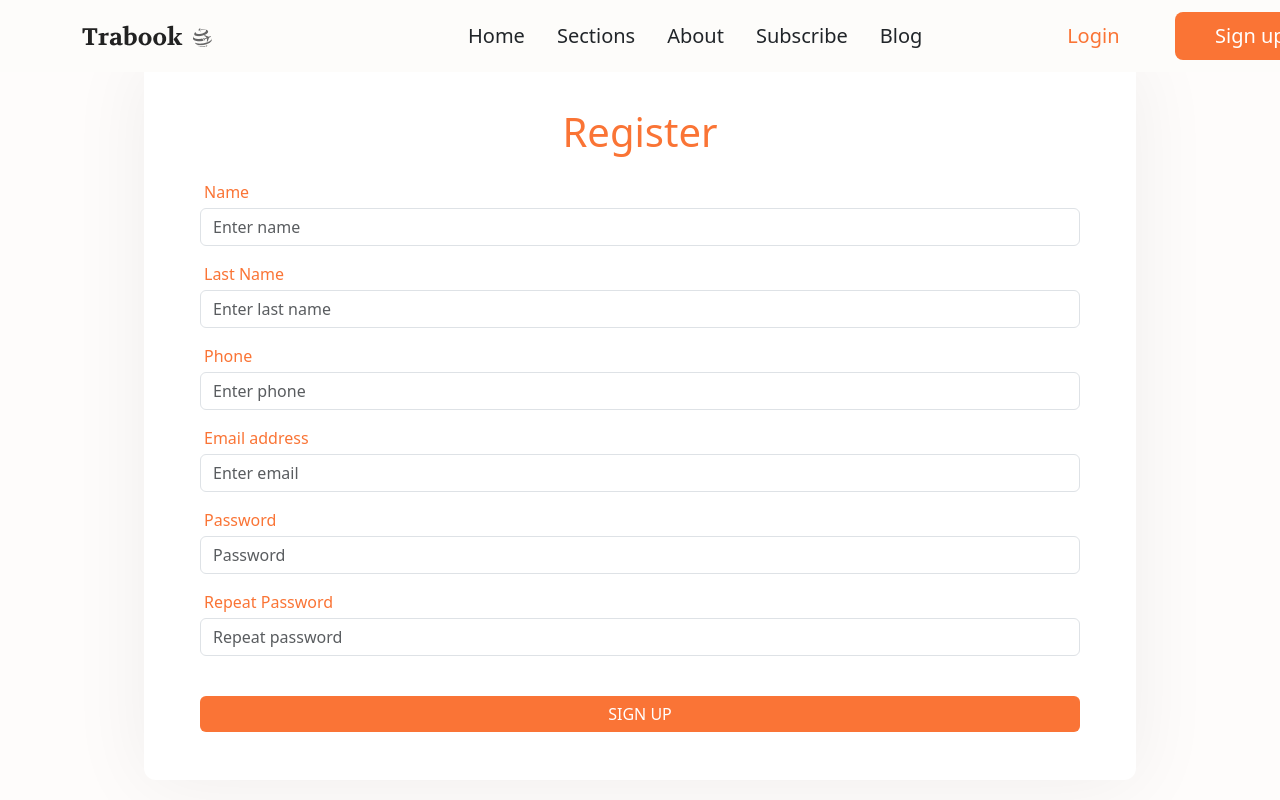
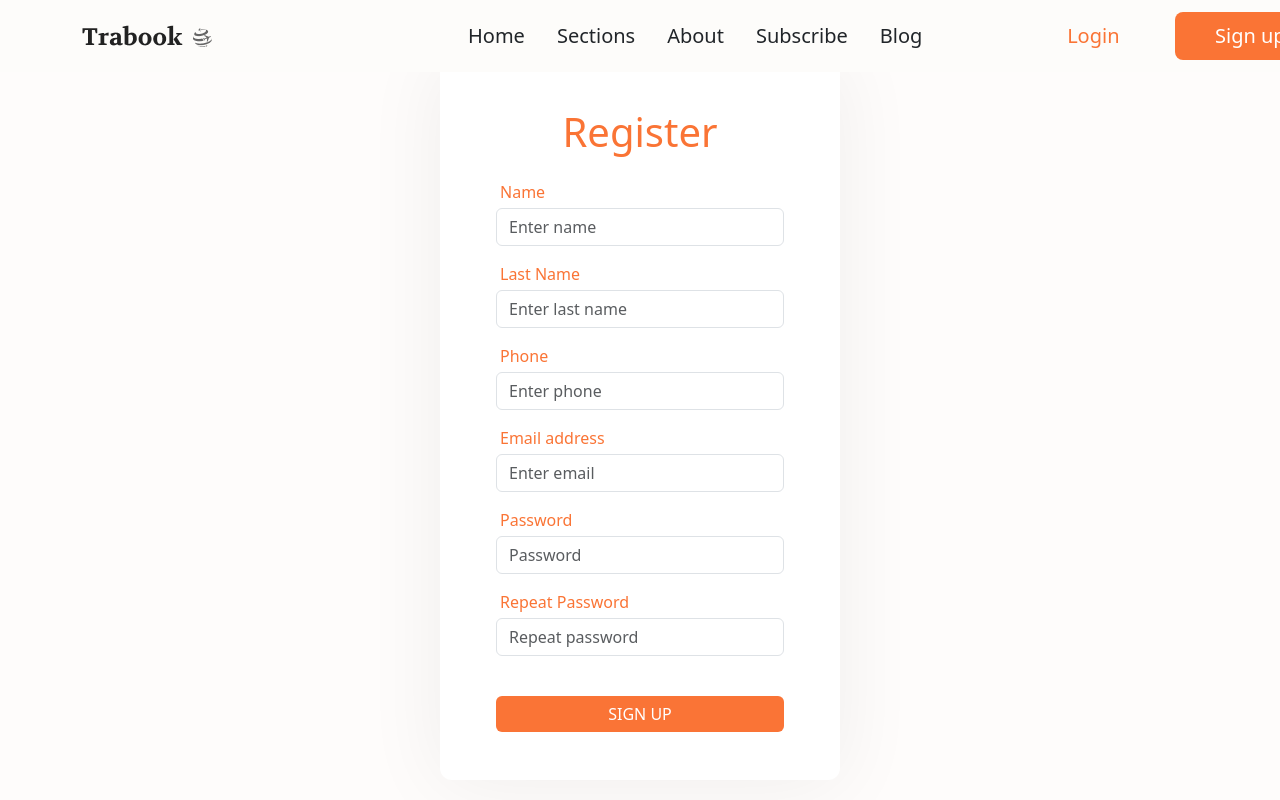
Before and after one commit to andersonmares81/final_project, a React (Create React App) app in the folder frontend/: page /register in a window 1280 px wide. Shown: the top 800 px of the page. Built offline with nearby package versions, Linux system fonts and the light colour scheme.

Commit message:
feat: :bento:

```diff
--- a/frontend/src/pages/Login.jsx
+++ b/frontend/src/pages/Login.jsx
@@ -16,7 +16,7 @@ export default function Login() {
         <div id="login">
             <section id='login-section' className='container-fluid'>
                 <div className="container-fluid d-flex justify-content-center align-items-center login-container">
-                    <div className="card align-items-center px-5" id="floating-card">
+                    <div className="card align-items-center px-5" id="floating-login-card">
                         <Form className='my-5'>
                             <h1 className='d-flex justify-content-center mb-4'>Login</h1>
                             <Form.Group className="email-input mb-3" controlId="formEmail">
--- a/frontend/src/pages/Register.jsx
+++ b/frontend/src/pages/Register.jsx
@@ -30,7 +30,7 @@ export default function Register() {
     <div id="register">
       <section id='register-section' className='container-fluid'>
         <div className="container-fluid d-flex justify-content-center align-items-center register-contain">
-          <div className="align-items-center px-2 register-contain-form" id="floating-card">
+          <div className="align-items-center px-2 register-contain-form" id="floating-register-card">
             <Form className='my-5 mx-5'>
               <h1 className='d-flex justify-content-center mb-4'>Register</h1>
               <Form.Group className='mb-3' controlId="formName">
--- a/frontend/src/styles/Blog.css
+++ b/frontend/src/styles/Blog.css
@@ -5,10 +5,10 @@
 .circles {
     margin-top: 2rem;
 }
-
+/*
 .box-title {
 }
-
+*/
 .img-blog {
     height: 300px;
     width: 300px;
--- a/frontend/src/styles/Login.css
+++ b/frontend/src/styles/Login.css
@@ -33,3 +33,12 @@
 .input-label{
     color: #FA7435;
 }
+
+#floating-login-card{
+    background-color: white;
+    border-radius: 1.5vh;
+    border: transparent;
+    box-shadow: 0px 2px 80px 2px rgba(0, 0, 0, 0.06);
+    margin-top: 5vh;
+    margin-bottom: 5vh;
+}
--- a/frontend/src/styles/Register.css
+++ b/frontend/src/styles/Register.css
@@ -34,3 +34,12 @@
 .input-label{
     color: #FA7435;
 }
+
+#floating-register-card{
+    background-color: white;
+    border-radius: 1.5vh;
+    border: transparent;
+    box-shadow: 0px 2px 80px 2px rgba(0, 0, 0, 0.06);
+    margin-top: 5vh;
+    margin-bottom: 5vh;
+}
```
Also changed, not shown: 1 other file (tests, documents, lock files or other folders).
